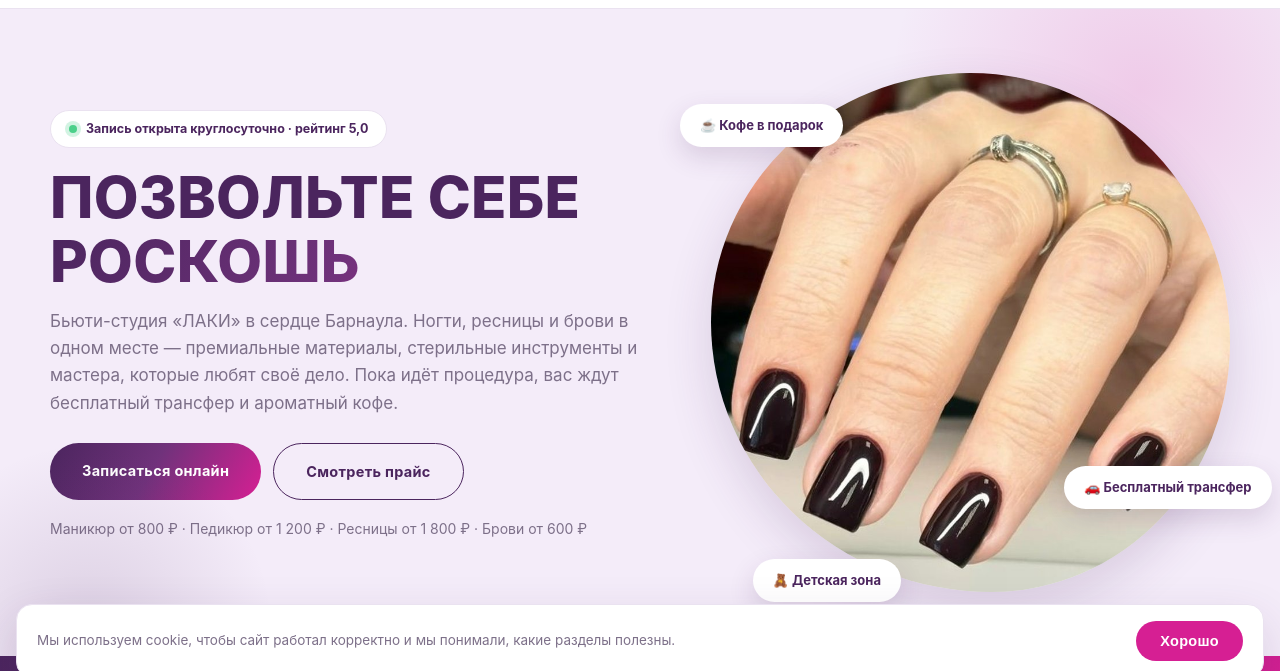
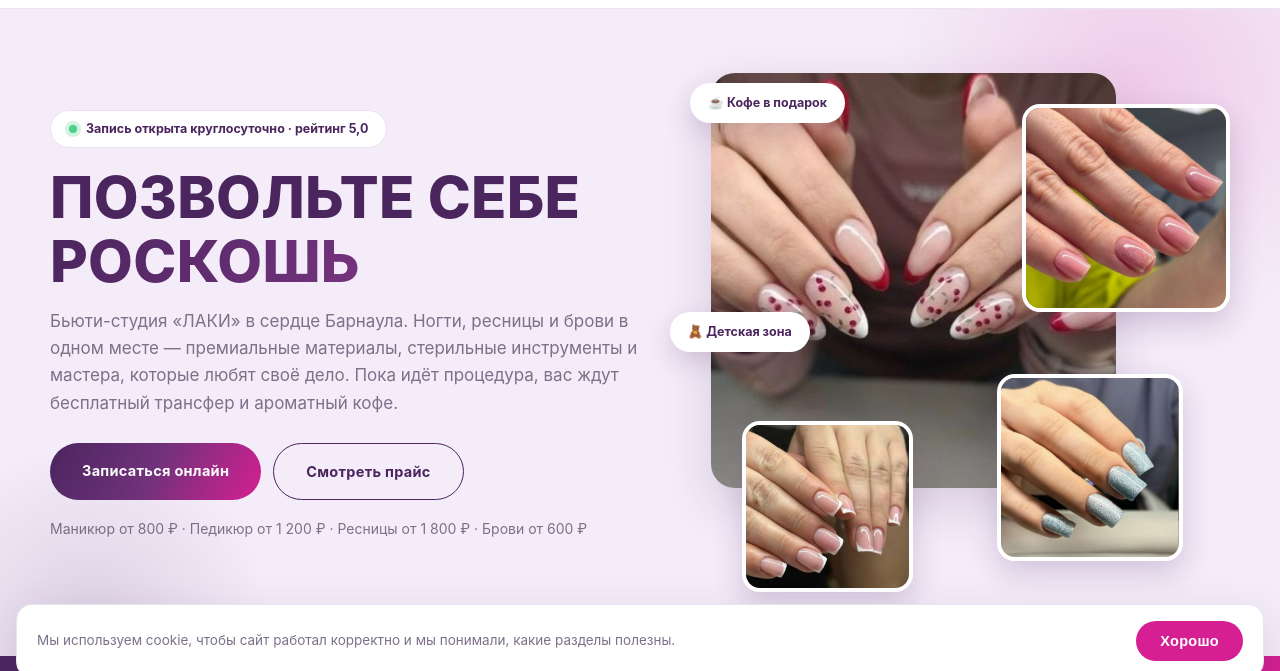
Before and after one commit to Tonys5794/laki, a plain HTML site: page index.html in a window 1280 px wide. Shown: the part 106-777 px from the top of the page. Drawn offline with Linux system fonts and the light colour scheme.

Commit message:
Add files via upload

```diff
--- a/index.html
+++ b/index.html
@@ -87,15 +87,24 @@
 .pill i{width:8px;height:8px;border-radius:50%;background:#4bd08a;box-shadow:0 0 0 4px rgba(75,208,138,.25)}
 .hero .cta{display:flex;gap:12px;flex-wrap:wrap;margin-top:26px}
 .hero-note{margin-top:18px;font-size:14px;color:var(--muted)}
+/* коллаж работ вместо одного фото */
 .hero-art{position:relative;aspect-ratio:1/1}
-.hero-art img{width:100%;height:100%;object-fit:cover;border-radius:50% 50% 46% 54%/48% 52% 48% 52%;
-  box-shadow:var(--shadow)}
-.hero-art .tagx{position:absolute;background:#fff;border-radius:100px;padding:11px 20px;font-size:13px;
-  font-weight:700;color:var(--violet);box-shadow:0 10px 26px rgba(75,37,94,.16);white-space:nowrap}
-.hero-art .t1{top:6%;left:-6%}
-.hero-art .t2{bottom:16%;right:-8%}
-.hero-art .t3{bottom:-2%;left:8%}
-@media(max-width:560px){.hero-art .tagx{font-size:11.5px;padding:9px 14px}.hero-art .t1{left:0}.hero-art .t2{right:0}}
+.hero-art .big{position:absolute;inset:0 22% 20% 0;border-radius:24px;overflow:hidden;box-shadow:var(--shadow)}
+.hero-art .sm{position:absolute;border-radius:18px;overflow:hidden;border:4px solid #fff;
+  box-shadow:0 12px 30px rgba(75,37,94,.2)}
+.hero-art .s1{width:40%;aspect-ratio:1;top:6%;right:0}
+.hero-art .s2{width:36%;aspect-ratio:1;bottom:6%;right:9%}
+.hero-art .s3{width:33%;aspect-ratio:1;bottom:0;left:6%}
+.hero-art img{width:100%;height:100%;object-fit:cover}
+.hero-art .tagx{position:absolute;z-index:3;background:#fff;border-radius:100px;padding:10px 18px;font-size:12.5px;
+  font-weight:700;color:var(--violet);box-shadow:0 10px 26px rgba(75,37,94,.18);white-space:nowrap}
+.hero-art .t1{top:2%;left:-4%}
+.hero-art .t2{top:46%;left:-8%}
+@media(max-width:960px){.hero-art{max-width:520px;margin:0 auto}}
+@media(max-width:560px){
+  .hero-art .tagx{font-size:11px;padding:8px 13px}
+  .hero-art .t1{left:0}.hero-art .t2{left:-2%}
+}
 
 /* бегущая строка */
 .strip{background:var(--grad);color:#fff;padding:15px 0;overflow:hidden;white-space:nowrap}
@@ -246,10 +255,12 @@
       <p class="hero-note">Маникюр от 800 ₽ · Педикюр от 1 200 ₽ · Ресницы от 1 800 ₽ · Брови от 600 ₽</p>
     </div>
     <div class="hero-art">
-      <img src="images/hero.jpg" alt="Маникюр с покрытием гель-лак, работа студии ЛАКИ">
+      <div class="big"><img src="images/h-main.jpg" alt="Маникюр с дизайном — работа студии ЛАКИ"></div>
+      <div class="sm s1"><img src="images/h-1.jpg" alt="Розовый маникюр студии ЛАКИ" loading="lazy"></div>
+      <div class="sm s2"><img src="images/h-2.jpg" alt="Маникюр с серебристым дизайном" loading="lazy"></div>
+      <div class="sm s3"><img src="images/h-3.jpg" alt="Френч, работа студии ЛАКИ" loading="lazy"></div>
       <span class="tagx t1">☕ Кофе в подарок</span>
-      <span class="tagx t2">🚗 Бесплатный трансфер</span>
-      <span class="tagx t3">🧸 Детская зона</span>
+      <span class="tagx t2">🧸 Детская зона</span>
     </div>
   </div>
 </div>
```
